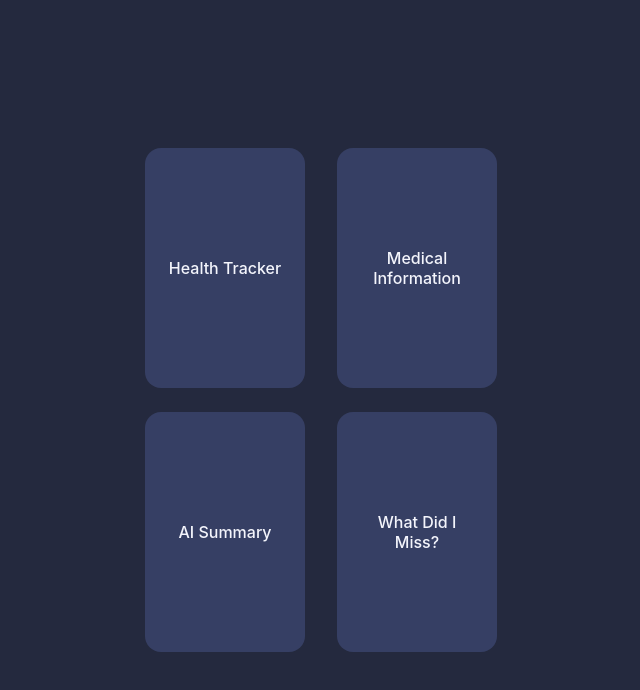
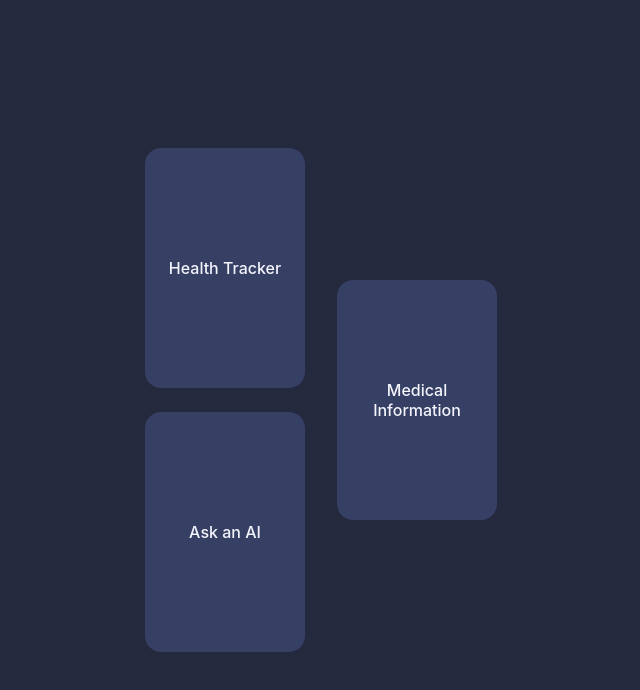
Before and after one commit to y0ye/hack, a React (Vite) app in the folder hackathon-axxess/: page / in a window 1280 px wide. Shown: the top 690 px of the page, without its empty margins (319-959 px from the left). Built offline with nearby package versions, Linux system fonts and the light colour scheme.

Commit message:
Touch-ups

```diff
--- a/hackathon-axxess/src/App.tsx
+++ b/hackathon-axxess/src/App.tsx
@@ -12,15 +12,12 @@ function App() {
           <button onClick={() => navigate('/HealthTracker')}>Health Tracker</button>
         </div>
         <div className='widget'>
-        <button onClick={() => navigate('/AiSummary')}>AI Summary</button>
+        <button onClick={() => navigate('/AiSummary')}>Ask an AI</button>
         </div>
       </div>
       <div className='right'>
         <div className='widget'>
         <button onClick={() => navigate('/MedicalData')}>Medical Information</button>
-        </div>
-        <div className='widget'>
-          <button>What Did I Miss?</button>
         </div>
       </div>
     </div>
--- a/hackathon-axxess/src/components/HealthTracker.tsx
+++ b/hackathon-axxess/src/components/HealthTracker.tsx
@@ -45,11 +45,11 @@ export default function HealthTracker() {
                 </div>
                 <div className={classes.mediumwidget}>
                     <div className={classes.chart}>
-                        <LineChart width={300} height={300} data={data} margin={{ top: 5, right: 30, bottom: -8, left: -25 }}>
+                        <LineChart width={300} height={300} data={data} margin={{ top: 4, right: 30, bottom: -8, left: -25 }}>
                             <Line type="monotone" dataKey="HR" stroke="#000000" />
                             <CartesianGrid stroke="#99bbfd" strokeDasharray="5 5" />
                             <XAxis label="Day" dataKey="name" />
-                            <YAxis label="AVG HR" />
+                            <YAxis/>
                             <Tooltip />
                         </LineChart>
                     </div>
```
